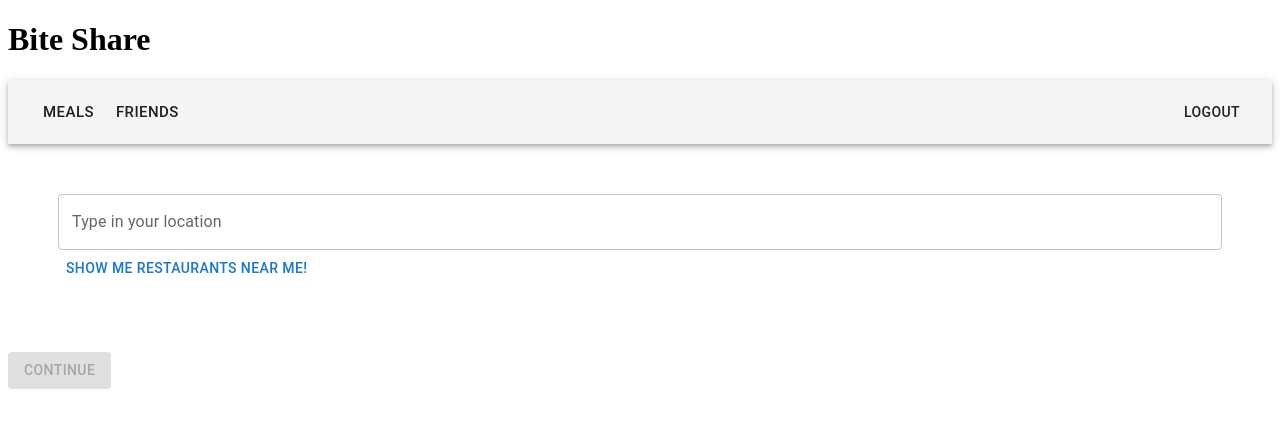
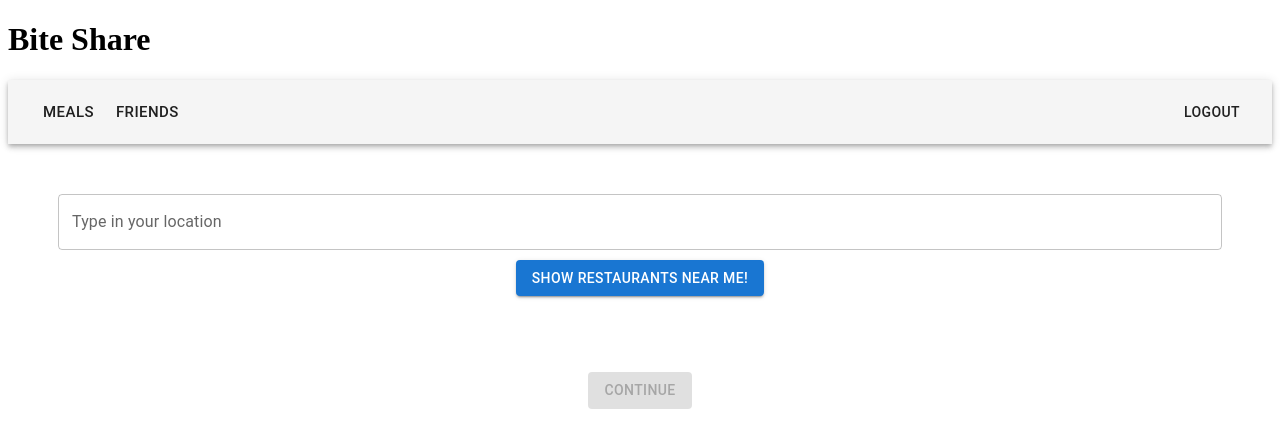
Before and after one commit to rpp2205-boc-dolomite/biteshare-app, a React app: page /searchRest in a window 1280 px wide. Shown: the top 448 px of the page. Built offline with nearby package versions, Linux system fonts and the light colour scheme; the HTML template or start-up script is replaced by a standard one; what uploader would draw is missing.

Commit message:
fixed issue with visual selection on list, now only one restaurant gets selected when clicked

```diff
--- a/client/src/components/Restaurant/RestaurantSearch.jsx
+++ b/client/src/components/Restaurant/RestaurantSearch.jsx
@@ -1,7 +1,7 @@
 import React, { useState } from 'react';
 import axios from 'axios';
 import Navbar from '../Navbar.jsx';
-import {Button, Box, Typography, TextField, List, ListItem, ListItemButton, Divider} from '@mui/material';
+import {Button, Box, Typography, TextField, List, ListItem, ListItemButton, Select} from '@mui/material';
 import { Navigate, Link } from 'react-router-dom';
 
 const RestaurantSearch = ({}) => {
@@ -21,6 +21,7 @@ const RestaurantSearch = ({}) => {
       address: bus.substr(numIndex)
     });
     console.log(restInfo);
+    console.log(index);
   };
 
   const handleLocation = (e) => {
@@ -48,29 +49,29 @@ const RestaurantSearch = ({}) => {
       padding="50px"
     >
       <TextField fullWidth label="Type in your location" onChange={handleLocation} />
-      <Button onClick={() => {searchLocal(local)}}>Show me restaurants near me!</Button>
+      <Typography align="center" padding="10px">
+        <Button onClick={() => {searchLocal(local)}} variant="contained">Show restaurants near me!</Button>
+      </Typography>
+
       <List>
       {businesses.map((bus, index) => {
         return (
           <ListItem key={index}>
             <ListItemButton
-          selected={selectedIndex === 0}
-          onClick={(event) => handleListItemClick(event, 0)}
+              selected={selectedIndex === index}
+              onClick={(event) => handleListItemClick(event, index)}
             >
-
-          <Typography variant="h6"></Typography>
-          <Typography variant="h6">
+            <Typography variant="h6" align="center">
             {bus.name} {bus.location.display_address[0]} {bus.location.display_address[1]}
             </Typography>
             </ListItemButton>
           </ListItem>
-
         )
       })}
       </List>
     </Box>
-    <Box
-      justifyContent="centered"
+    <Typography
+      align="center"
     >
 
       <Button
@@ -80,7 +81,7 @@ const RestaurantSearch = ({}) => {
         state={{ restInfo }}
         variant="contained"
       >Continue</Button>
-    </Box>
+    </Typography>
   </Box>
   )
 }
```
Lines whose indentation alone changed are shown as unchanged.
